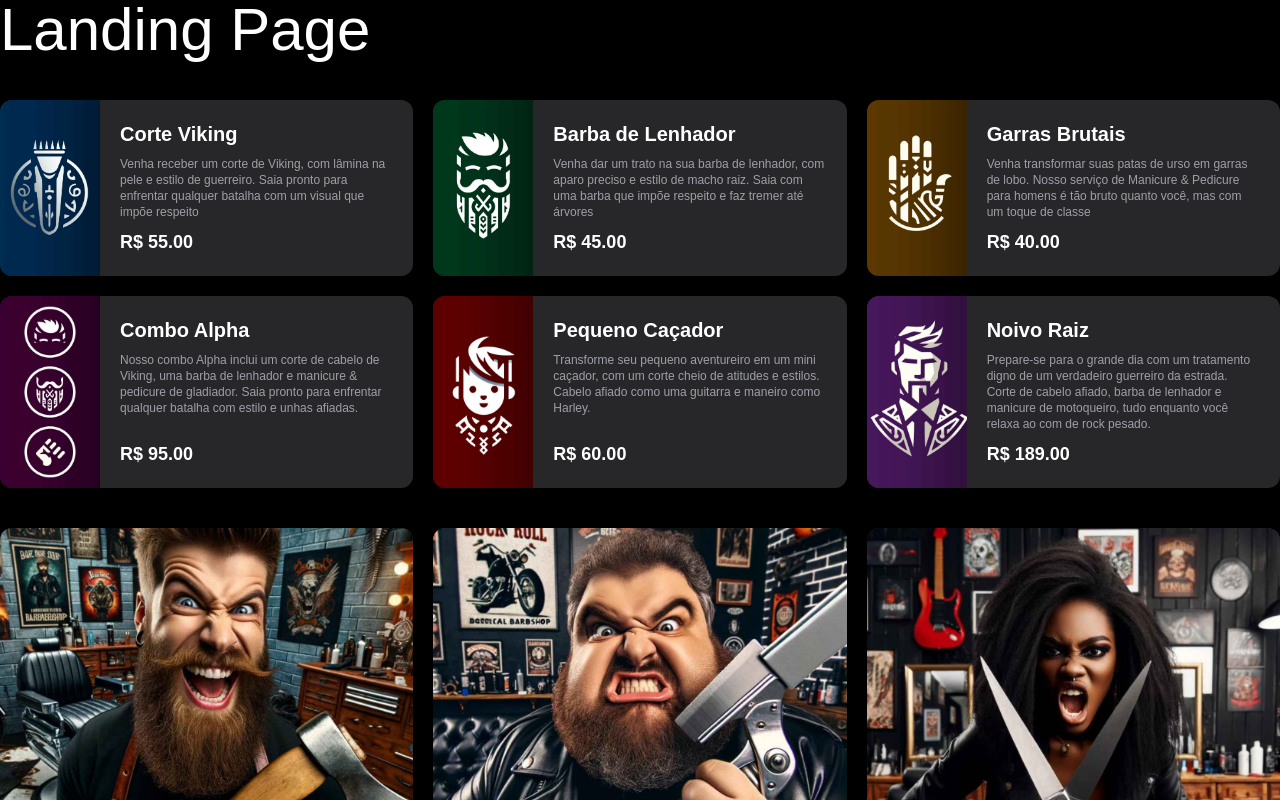
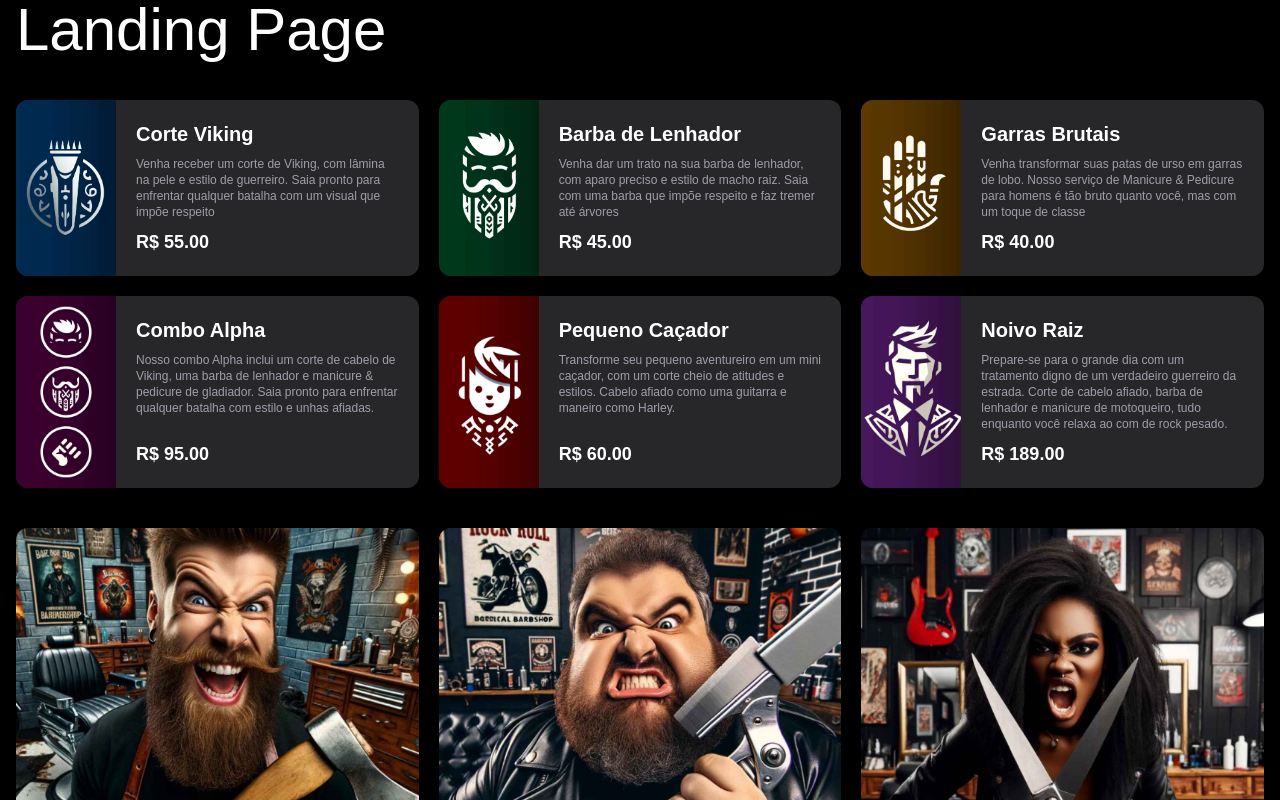
Before and after one commit to EduCarmo/Projeto-Barbearia, a Next.js app: page / in a window 1280 px wide. Shown: the top 800 px of the page. Built offline with nearby package versions, Linux system fonts and the light colour scheme.

Commit message:
ajuste no tamanho da pagina

```diff
--- a/src/app/page.tsx
+++ b/src/app/page.tsx
@@ -5,7 +5,7 @@
 
 export default function Landing() {
   return (
-   <div className="flex flex-col gap-10 flex-colcontainer">
+   <div className="flex flex-col gap-10 container">
       <h1 className="text-6xl">Landing Page</h1>
       <NossosServicos />
       <NossosProfissionais />
```
